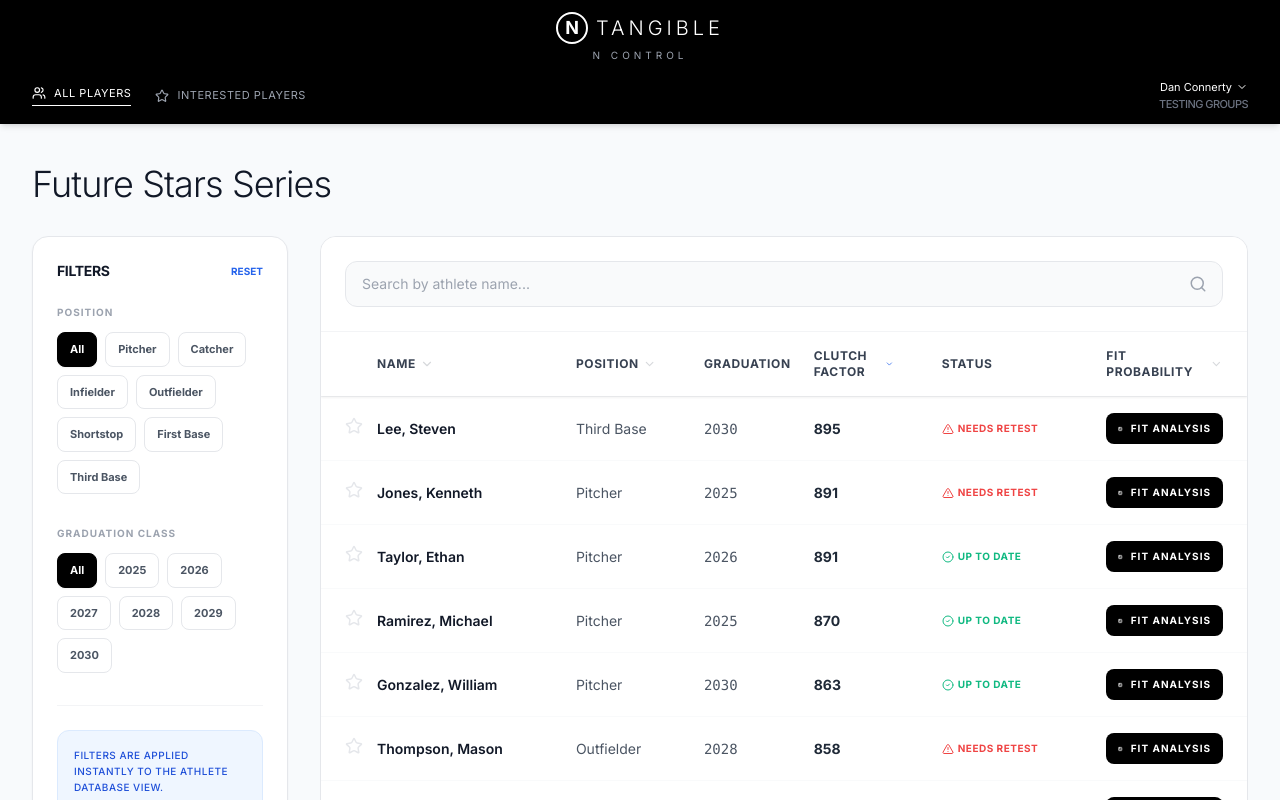
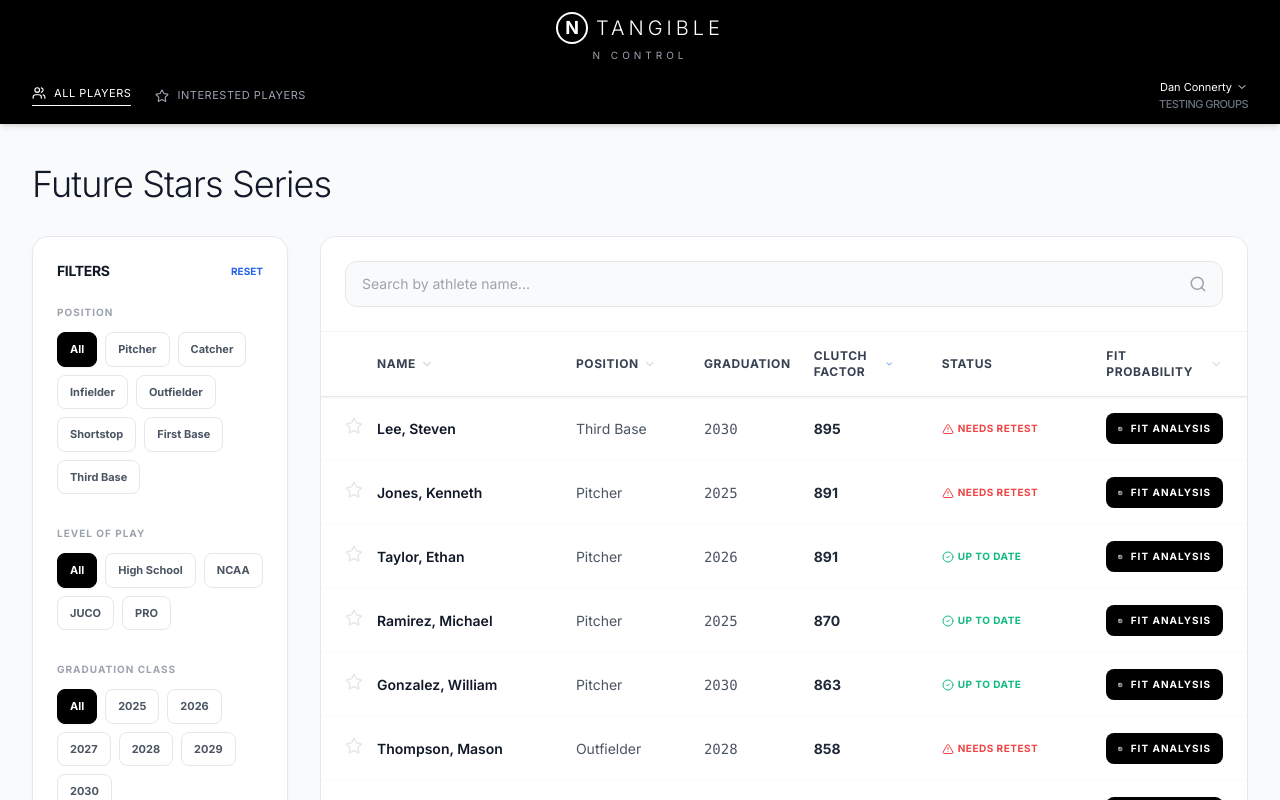
Before and after one commit to danconnerty/NTangibleCollegeCoachView, a React (Vite) app: page / in a window 1280 px wide. Shown: the top 800 px of the page. Built offline with nearby package versions, Linux system fonts and the light colour scheme.

Commit message:
Add CoachesNterpret and MyProfile components
Added new components for coaches interpretation and user profile. Updated filter handling to include level of play.

```diff
--- a/App.tsx
+++ b/App.tsx
@@ -2,6 +2,8 @@
 import React, { useState, useMemo } from 'react';
 import Header from './components/Header';
 import ParticipantTable from './components/ParticipantTable';
+import CoachesNterpret from './components/CoachesNterpret';
+import MyProfile from './components/MyProfile';
 import { ViewType, Player } from './types';
 import { MOCK_PLAYERS } from './mockData';
 
@@ -11,16 +13,16 @@ const App: React.FC = () => {
 
   // Filter States
   const [selectedPosition, setSelectedPosition] = useState<string>('All');
+  const [selectedLevel, setSelectedLevel] = useState<string>('All');
   const [selectedGradYear, setSelectedGradYear] = useState<string>('All');
 
   const positions = ['All', 'Pitcher', 'Catcher', 'Infielder', 'Outfielder', 'Shortstop', 'First Base', 'Third Base'];
+  const levels = ['All', 'High School', 'NCAA', 'JUCO', 'PRO'];
   const gradYears = ['All', '2025', '2026', '2027', '2028', '2029', '2030'];
 
-  // Handle view change and reset filters
+  // Handle view change
   const handleViewChange = (view: ViewType) => {
     setCurrentView(view);
-    setSelectedPosition('All');
-    setSelectedGradYear('All');
   };
 
   const FilterSection = ({ title, options, selected, onSelect }: { title: string, options: string[], selected: string, onSelect: (val: string) => void }) => (
@@ -44,11 +46,17 @@ const App: React.FC = () => {
     </div>
   );
 
+  const renderContent = () => {
+    switch (currentView) {
+      case 'coaches-nterpret':
+        return <CoachesNterpret />;
+      case 'my-profile':
+        return <MyProfile />;
+      case 'home':
+      case 'interested':
+      default:
         return (
-    <div className="min-h-screen flex flex-col bg-slate-50">
-      <Header currentView={currentView} onViewChange={handleViewChange} />
-
-      <main className="flex-grow container mx-auto px-8 py-10 max-w-[1600px]">
+          <>
             <div className="mb-8">
               <h1 className="text-4xl font-light text-gray-900 tracking-tight">
                 {currentView === 'home' ? 'Future Stars Series' : 'Interested Prospects'}
@@ -62,7 +70,7 @@ const App: React.FC = () => {
                   <div className="flex items-center justify-between mb-6">
                     <h2 className="text-sm font-bold text-gray-900 uppercase tracking-tight">Filters</h2>
                     <button
-                  onClick={() => { setSelectedPosition('All'); setSelectedGradYear('All'); }}
+                      onClick={() => { setSelectedPosition('All'); setSelectedLevel('All'); setSelectedGradYear('All'); }}
                       className="text-[10px] text-blue-600 font-bold uppercase hover:underline"
                     >
                       Reset
@@ -74,6 +82,13 @@ const App: React.FC = () => {
                     options={positions}
                     selected={selectedPosition}
                     onSelect={setSelectedPosition}
+                  />
+
+                  <FilterSection
+                    title="Level of Play"
+                    options={levels}
+                    selected={selectedLevel}
+                    onSelect={setSelectedLevel}
                   />
 
                   <FilterSection
@@ -100,10 +115,22 @@ const App: React.FC = () => {
                   players={players}
                   setPlayers={setPlayers}
                   externalPositionFilter={selectedPosition}
+                  externalLevelFilter={selectedLevel}
                   externalGradYearFilter={selectedGradYear}
                 />
               </div>
             </div>
+          </>
+        );
+    }
+  };
+
+  return (
+    <div className="min-h-screen flex flex-col bg-slate-50">
+      <Header currentView={currentView} onViewChange={handleViewChange} />
+
+      <main className="flex-grow container mx-auto px-8 py-10 max-w-[1600px]">
+        {renderContent()}
       </main>
 
       <footer className="py-8 flex flex-col items-center border-t border-gray-200 bg-white">
```
Lines whose indentation alone changed are shown as unchanged.
